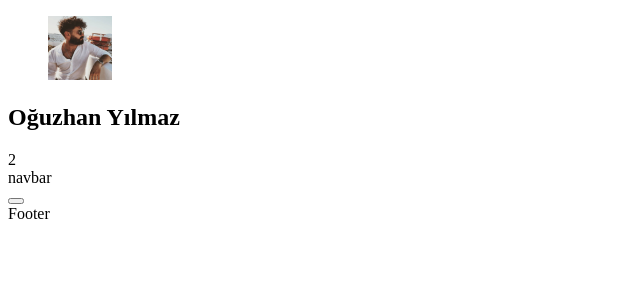
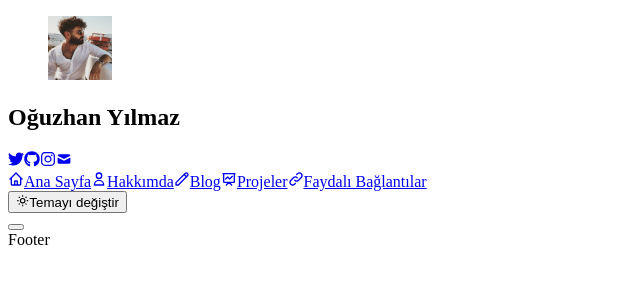
Before and after one commit to owuzan/my-website, a Next.js app: page / in a window 1280 px wide. Shown: the top 300 px of the page, without its empty margins (0-640 px from the left). Built offline with nearby package versions, Linux system fonts and the light colour scheme.

Commit message:
Header updated

```diff
--- a/components/Header.js
+++ b/components/Header.js
@@ -1,9 +1,67 @@
 import React from "react";
+import Link from "next/link";
+import {
+  HiOutlineHome,
+  HiOutlineUser,
+  HiOutlinePencil,
+  HiOutlinePresentationChartLine,
+  HiOutlineLink,
+  HiMail,
+  HiOutlineSun,
+} from "react-icons/hi";
+import { FaGithub, FaTwitter, FaInstagram } from "react-icons/fa";
+
+import Button from "./Button";
 
 export default function Header() {
+  const menus = [
+    {
+      name: "Ana Sayfa",
+      url: "/",
+      icon: <HiOutlineHome />,
+    },
+    {
+      name: "Hakkımda",
+      url: "/hakkimda",
+      icon: <HiOutlineUser />,
+    },
+    {
+      name: "Blog",
+      url: "/blog",
+      icon: <HiOutlinePencil />,
+    },
+    {
+      name: "Projeler",
+      url: "/projeler",
+      icon: <HiOutlinePresentationChartLine />,
+    },
+    {
+      name: "Faydalı Bağlantılar",
+      url: "/faydali-baglantilar",
+      icon: <HiOutlineLink />,
+    },
+  ];
+  const social = [
+    {
+      icon: <FaTwitter />,
+      url: "https://twitter.com/owuzan_",
+    },
+    {
+      icon: <FaGithub />,
+      url: "https://github.com/owuzan",
+    },
+    {
+      icon: <FaInstagram />,
+      url: "https://instagram.com/owuzan",
+    },
+    {
+      icon: <HiMail />,
+      url: "mailto:ooguzhanyilmazz41@gmail.com",
+    },
+  ];
   return (
     <header>
-      <div className="flex flex-col space-y-8 py-9 container mx-auto">
+      <div className="flex flex-col space-y-8 py-9 px-4 container mx-auto">
         <div className="flex justify-between">
           <div className="flex space-x-4 items-center">
             <figure className="h-16 w-16">
@@ -13,11 +71,42 @@ export default function Header() {
                 className="object-cover rounded-full"
               />
             </figure>
-            <h2 className="text-3xl font-bold">Oğuzhan Yılmaz</h2>
+            <h2 className="text-3xl font-bold text-gray-900">Oğuzhan Yılmaz</h2>
           </div>
-          <div>2</div>
+          {/* Social */}
+          <div className="flex items-center space-x-4 text-2xl">
+            {social.map((item, index) => {
+              return (
+                <Link key={index} href={item.url}>
+                  <a
+                    target="_blank"
+                    className="w-12 h-12 rounded-lg border border-gray-200 bg-white text-gray-900 shadow flex items-center justify-center"
+                  >
+                    {item.icon}
+                  </a>
+                </Link>
+              );
+            })}
+          </div>
         </div>
-        <div>navbar</div>
+        <div className="flex justify-between items-center">
+          <nav className="flex space-x-4 items-center font-semibold text-gray-500">
+            {menus.map((item, index) => {
+              return (
+                <Link key={index} href={item.url}>
+                  <a className="flex items-center space-x-2">
+                    <span>{item.icon}</span>
+                    <span>{item.name}</span>
+                  </a>
+                </Link>
+              );
+            })}
+          </nav>
+          {/* Actions */}
+          <div>
+            <Button Icon={HiOutlineSun}>Temayı değiştir</Button>
+          </div>
+        </div>
       </div>
       <div className="h-1 bg-gradient-to-r from-orange-500 via-red-500 to-rose-500"></div>
     </header>
```
